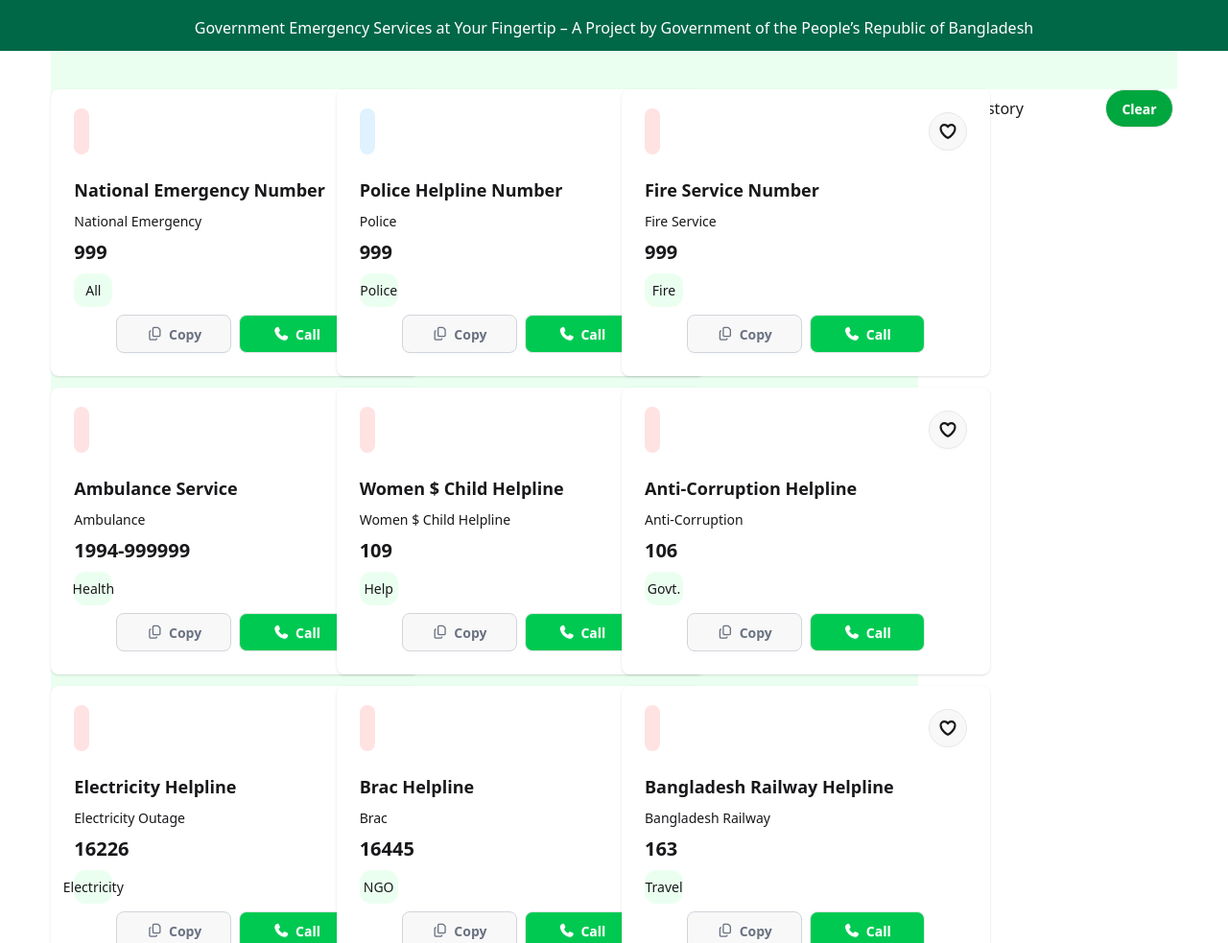
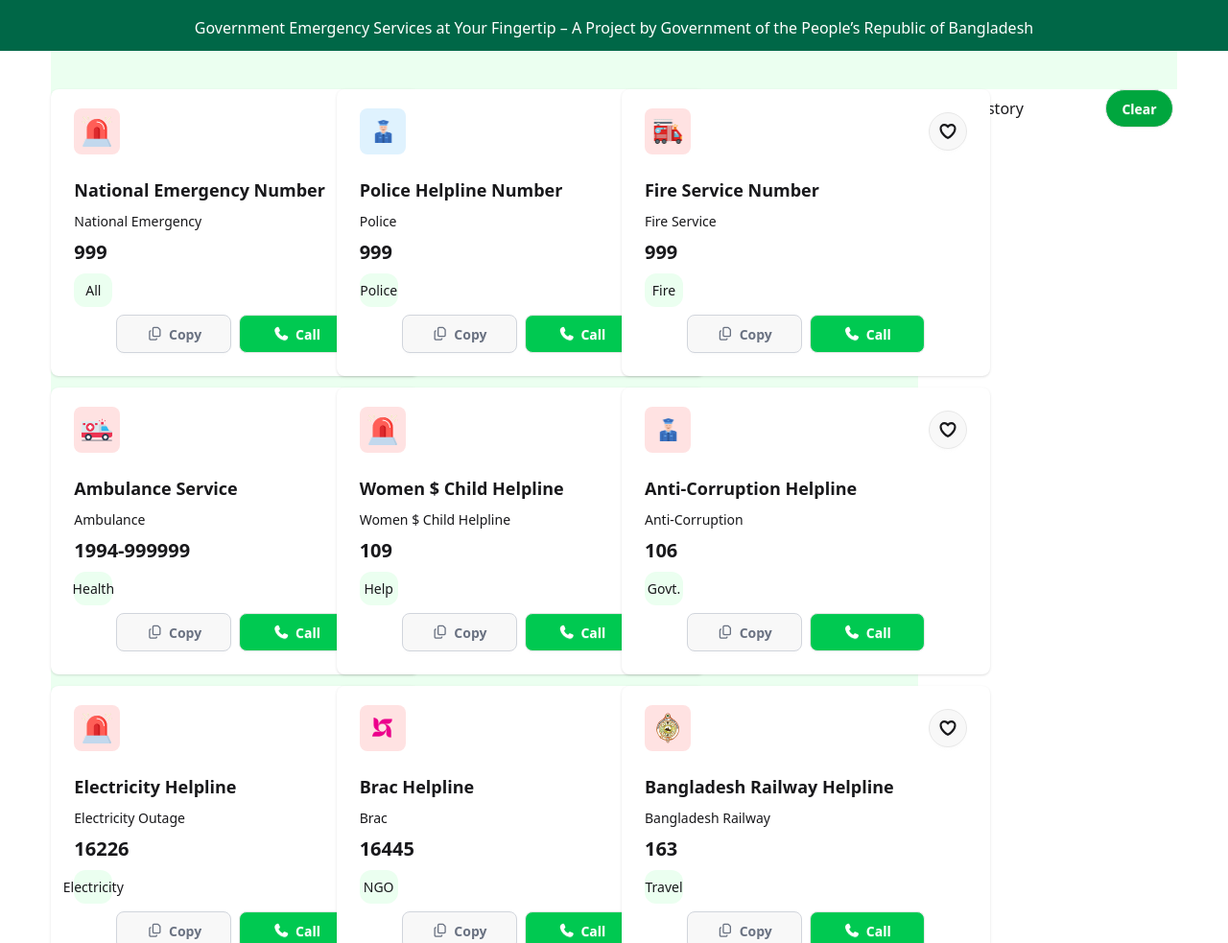
Before and after one commit to hr1971/assignment-5, a plain HTML site: page index.html in a window 1280 px wide. Shown: the part 211-1194 px from the top of the page at 96% size. Drawn offline with nearby package versions, Linux system fonts and the light colour scheme.

Commit message:
add img in every card

```diff
--- a/index.html
+++ b/index.html
@@ -70,7 +70,7 @@ Government Emergency Services at Your Fingertip – A Project by  Government of
                    <div class="card bg-base-100 w-96 shadow-sm rounded-lg">
   <div class="flex justify-between items-center  w-full">
     <img
-      src="./B12-A5-Emergency-Hotline/assets/emergency.png"
+      src="./assets/emergency.png"
       alt=""
       class="h-12 object-contain ml-6 mt-5 bg-red-100 rounded-lg p-2"/>
     <button class="btn btn-circle mr-6 mt-5">
@@ -100,7 +100,7 @@ Government Emergency Services at Your Fingertip – A Project by  Government of
                    <div class="card bg-base-100 w-96 shadow-sm rounded-lg">
   <div class="flex justify-between items-center  w-full">
     <img
-      src="./B12-A5-Emergency-Hotline/assets/police.png"
+      src="./assets/police.png"
       alt=""
       class="h-12 object-contain ml-6 mt-5 bg-sky-100 rounded-lg p-2"/>
     <button class="btn btn-circle mr-6 mt-5">
@@ -130,7 +130,7 @@ Government Emergency Services at Your Fingertip – A Project by  Government of
                    <div class="card bg-base-100 w-96 shadow-sm rounded-lg">
   <div class="flex justify-between items-center  w-full">
     <img
-      src="./B12-A5-Emergency-Hotline/assets/fire-service.png"
+      src="./assets/fire-service.png"
       alt=""
       class="h-12 object-contain ml-6 mt-5 bg-red-100 rounded-lg p-2"/>
     <button class="btn btn-circle mr-6 mt-5">
@@ -168,7 +168,7 @@ Government Emergency Services at Your Fingertip – A Project by  Government of
                    <div class="card bg-base-100 w-96 shadow-sm rounded-lg">
   <div class="flex justify-between items-center  w-full">
     <img
-      src="./B12-A5-Emergency-Hotline/assets/ambulance.png"
+      src="./assets/ambulance.png"
       alt=""
       class="h-12 object-contain ml-6 mt-5 bg-red-100 rounded-lg p-2"/>
     <button class="btn btn-circle mr-6 mt-5">
@@ -198,7 +198,7 @@ Government Emergency Services at Your Fingertip – A Project by  Government of
                    <div class="card bg-base-100 w-96 shadow-sm rounded-lg">
   <div class="flex justify-between items-center  w-full">
     <img
-      src="./B12-A5-Emergency-Hotline/assets/emergency.png"
+      src="./assets/emergency.png"
       alt=""
       class="h-12 object-contain ml-6 mt-5 bg-red-100 rounded-lg p-2"/>
     <button class="btn btn-circle mr-6 mt-5">
@@ -228,7 +228,7 @@ Government Emergency Services at Your Fingertip – A Project by  Government of
                    <div class="card bg-base-100 w-96 shadow-sm rounded-lg">
   <div class="flex justify-between items-center  w-full">
     <img
-      src="./B12-A5-Emergency-Hotline/assets/emergency.png"
+      src="./assets/police.png"
       alt=""
       class="h-12 object-contain ml-6 mt-5 bg-red-100 rounded-lg p-2"/>
     <button class="btn btn-circle mr-6 mt-5">
@@ -266,7 +266,7 @@ Government Emergency Services at Your Fingertip – A Project by  Government of
                    <div class="card bg-base-100 w-96 shadow-sm rounded-lg">
   <div class="flex justify-between items-center  w-full">
     <img
-      src="./B12-A5-Emergency-Hotline/assets/emergency.png"
+      src="./assets/emergency.png"
       alt=""
       class="h-12 object-contain ml-6 mt-5 bg-red-100 rounded-lg p-2"/>
     <button class="btn btn-circle mr-6 mt-5">
@@ -296,7 +296,7 @@ Government Emergency Services at Your Fingertip – A Project by  Government of
                    <div class="card bg-base-100 w-96 shadow-sm rounded-lg">
   <div class="flex justify-between items-center  w-full">
     <img
-      src="./B12-A5-Emergency-Hotline/assets/emergency.png"
+      src="./assets/brac.png"
       alt=""
       class="h-12 object-contain ml-6 mt-5 bg-red-100 rounded-lg p-2"/>
     <button class="btn btn-circle mr-6 mt-5">
@@ -326,7 +326,7 @@ Government Emergency Services at Your Fingertip – A Project by  Government of
                    <div class="card bg-base-100 w-96 shadow-sm rounded-lg">
   <div class="flex justify-between items-center  w-full">
     <img
-      src="./B12-A5-Emergency-Hotline/assets/emergency.png"
+      src="./assets/Bangladesh-Railway.png"
       alt=""
       class="h-12 object-contain ml-6 mt-5 bg-red-100 rounded-lg p-2"/>
     <button class="btn btn-circle mr-6 mt-5">
```
